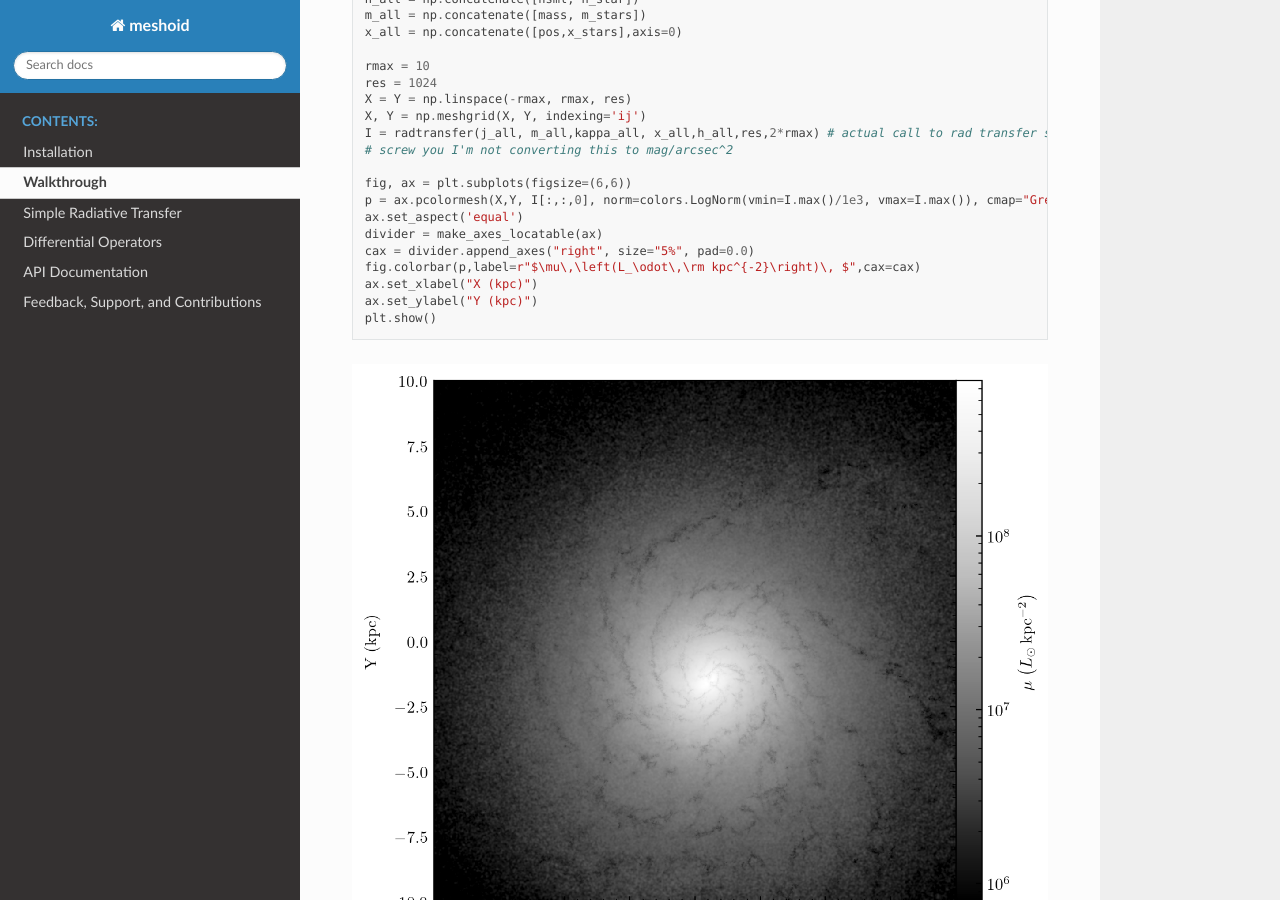
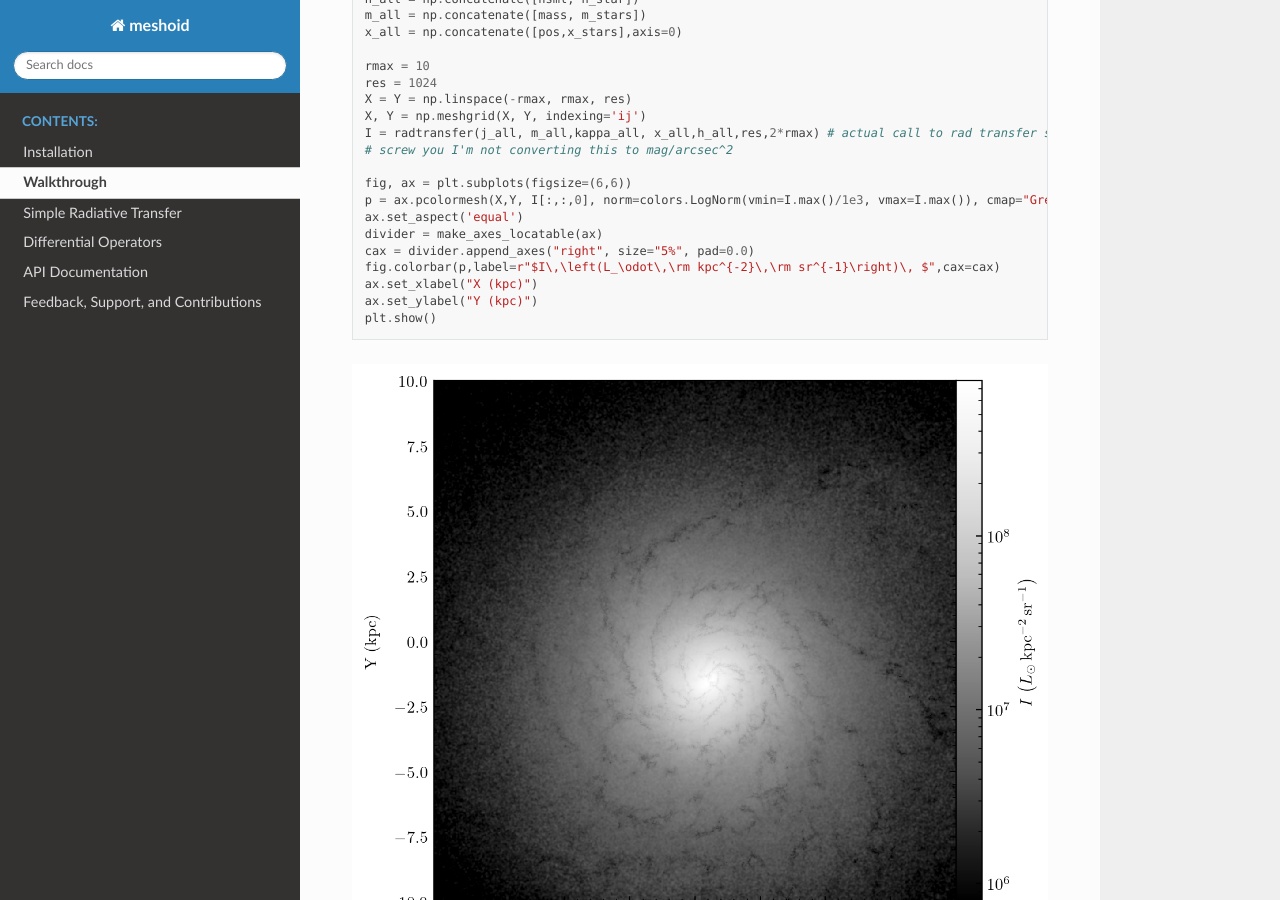
Before and after one commit to mikegrudic/meshoid, a Sphinx documentation site: the page built from docs/source/Walkthrough.rst, in a window 1280 px wide and 900 px high, scrolled down 3938 px. Built offline with Sphinx 7.4.7 and the Read the Docs theme 2.0.0, drawn with Linux system fonts in a browser that asks for light colours.

Commit message:
docs: label in plot

```diff
--- a/docs/source/Walkthrough.rst
+++ b/docs/source/Walkthrough.rst
@@ -172,7 +172,7 @@ in the V-band.
     ax.set_aspect('equal')
     divider = make_axes_locatable(ax)
     cax = divider.append_axes("right", size="5%", pad=0.0)
-    fig.colorbar(p,label=r"$\mu\,\left(L_\odot\,\rm kpc^{-2}\right)\, $",cax=cax)
+    fig.colorbar(p,label=r"$I\,\left(L_\odot\,\rm kpc^{-2}\,\rm sr^{-1}\right)\, $",cax=cax)
     ax.set_xlabel("X (kpc)")
     ax.set_ylabel("Y (kpc)")
     plt.show()
```
Also changed, not shown: README.md (+1 -1 lines), docs/source/MeshoidTest_files/MeshoidTest_11_0.png, 3 other files.
